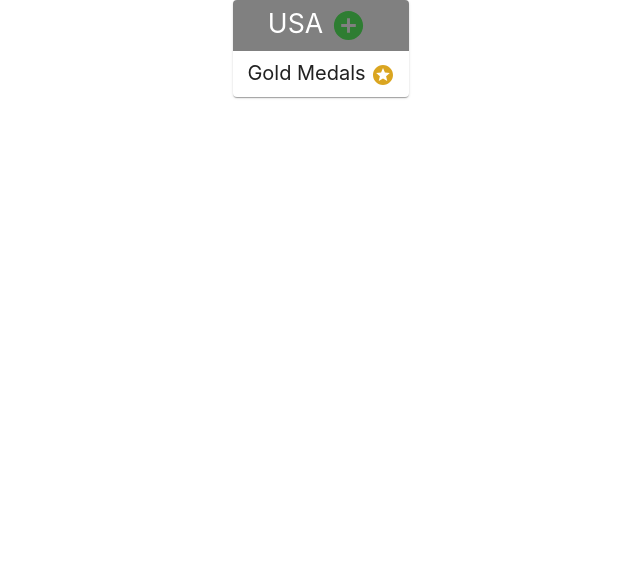
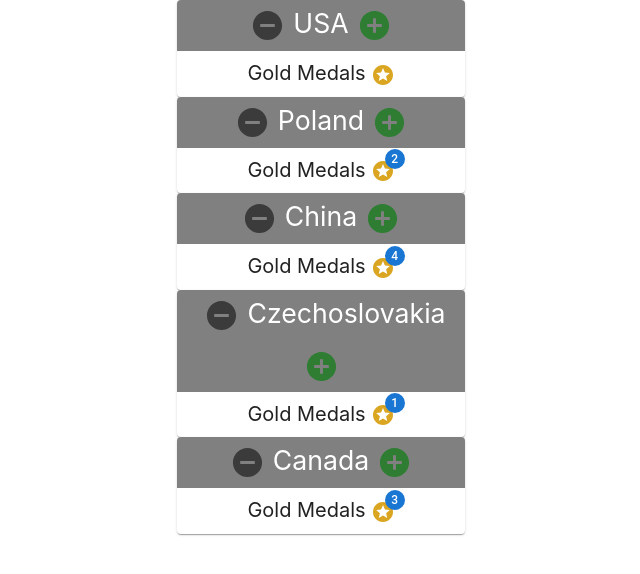
Before and after one commit to dbuehler1/GoldMedals, a React (Create React App) app: page / in a window 1280 px wide. Shown: the top 574 px of the page, without its empty margins (319-959 px from the left). Built offline with nearby package versions, Linux system fonts and the light colour scheme.

Commit message:
Multiple Countries

```diff
--- a/src/App.css
+++ b/src/App.css
@@ -8,12 +8,12 @@
 }
 
 .Country {
-  width: 11rem;
+  width: 18rem;
   margin-right: auto;
   margin-left: auto;
   text-align: center;
 }
-.countryName {
+.cName {
     text-align: center;
     font-size: 20pt;
     background-color: grey;
@@ -38,3 +38,11 @@
   font-size: 15pt;
   padding: 10px;
 }
+
+.removeButton {
+  color: crimson;
+}
+
+.removeButton :hover{
+  color: red;
+}
--- a/src/App.js
+++ b/src/App.js
@@ -1,13 +1,33 @@
 import React, {Component} from 'react';
 import Country from './Components/Country'
+import { Container, Grid } from '@mui/material';
 import './App.css';
 
 
 class App extends Component {
-  state = { }
+  state = {
+    // countryName: 'USA', goldMedals: 0
+    countries: [
+        {id: 1, countryName: 'USA', goldMedals: 0},
+        {id: 2, countryName: 'Poland', goldMedals: 2},
+        {id: 3, countryName: 'China', goldMedals: 4},
+        {id: 4, countryName: 'Czechoslovakia', goldMedals: 1},
+        {id: 5, countryName: 'Canada', goldMedals: 3},
+    ]
+  }
   render(){
     return (
-      <Country />
+      <div className="App">
+        <header className="App-header">
+
+        </header>
+
+        { this.state.countries.map(country =>
+              <Country
+              key={country.id}
+              country={country}/>
+        )}
+      </div>
     );
   }
 
--- a/src/Components/Country.jsx
+++ b/src/Components/Country.jsx
@@ -3,20 +3,35 @@
 import { Card } from '@mui/material';
 import { Badge } from '@mui/material';
 import AddCircle from '@mui/icons-material/AddCircle';
+import RemoveCircle from '@mui/icons-material/RemoveCircle';
 import StarsIcon from '@mui/icons-material/Stars';
 class Country extends Component {
     state = {
-        countryName: 'USA',
-        goldMedals : 0,
+        countryName: this.props.country.countryName,
+        goldMedals: this.props.country.goldMedals,
     }
+
     addMedal = () => {
         this.setState({goldMedals: this.state.goldMedals + 1})
     }
+    removeMedal = () => {
+        if(this.state.goldMedals >= 1){
+            this.setState({goldMedals: this.state.goldMedals - 1})
+        }
+
+    }
     render() {
+        const { country } = this.props;
+
         return(
         <div className ='Country'>
             <Card>
-            <div className='countryName'>
+            <div className='cName'>
+                <IconButton
+                    onClick={ this.removeMedal }
+                    className='removeButton'>
+                    <RemoveCircle fontSize='large' />
+                </IconButton>
 
                 { this.state.countryName }
                 <IconButton
```
